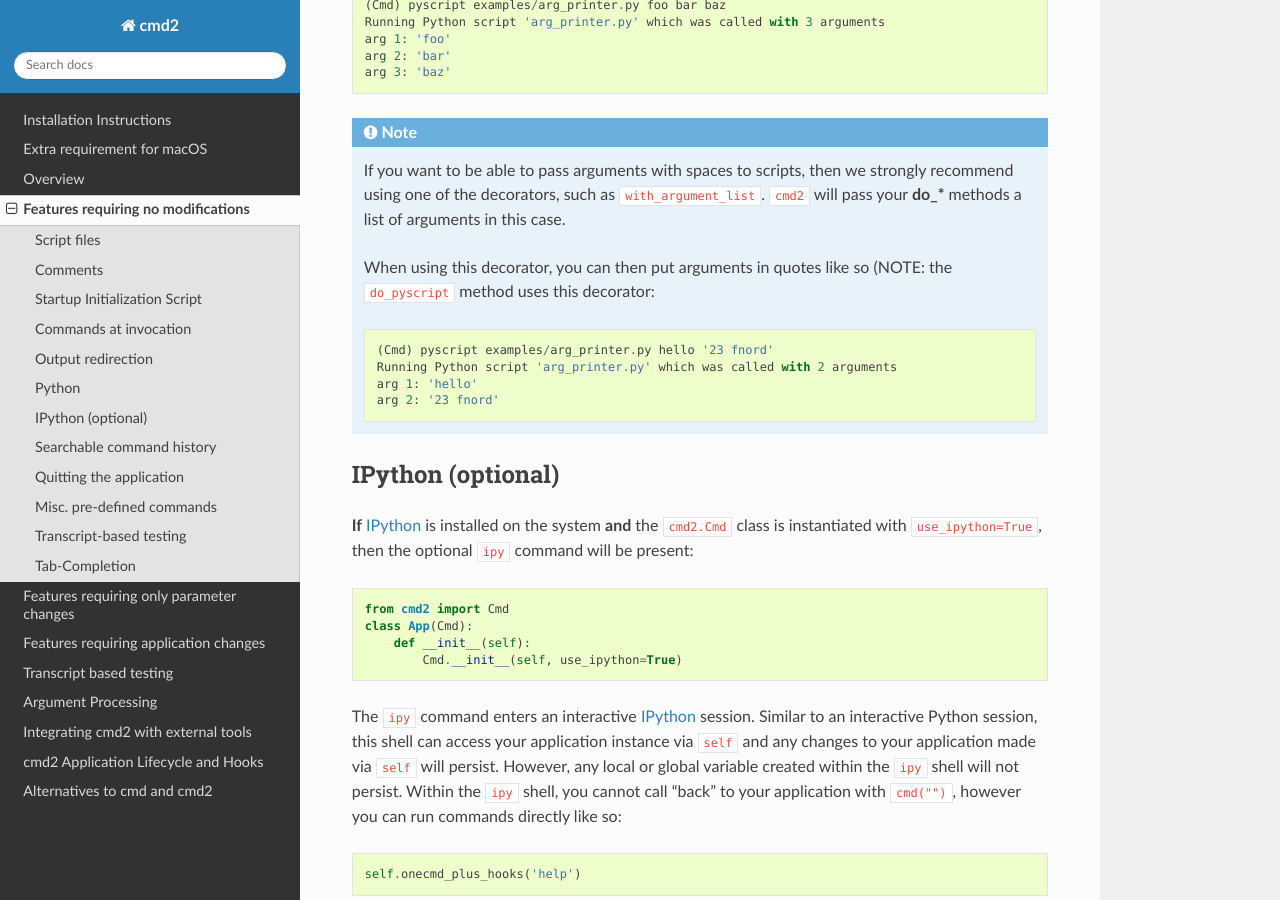
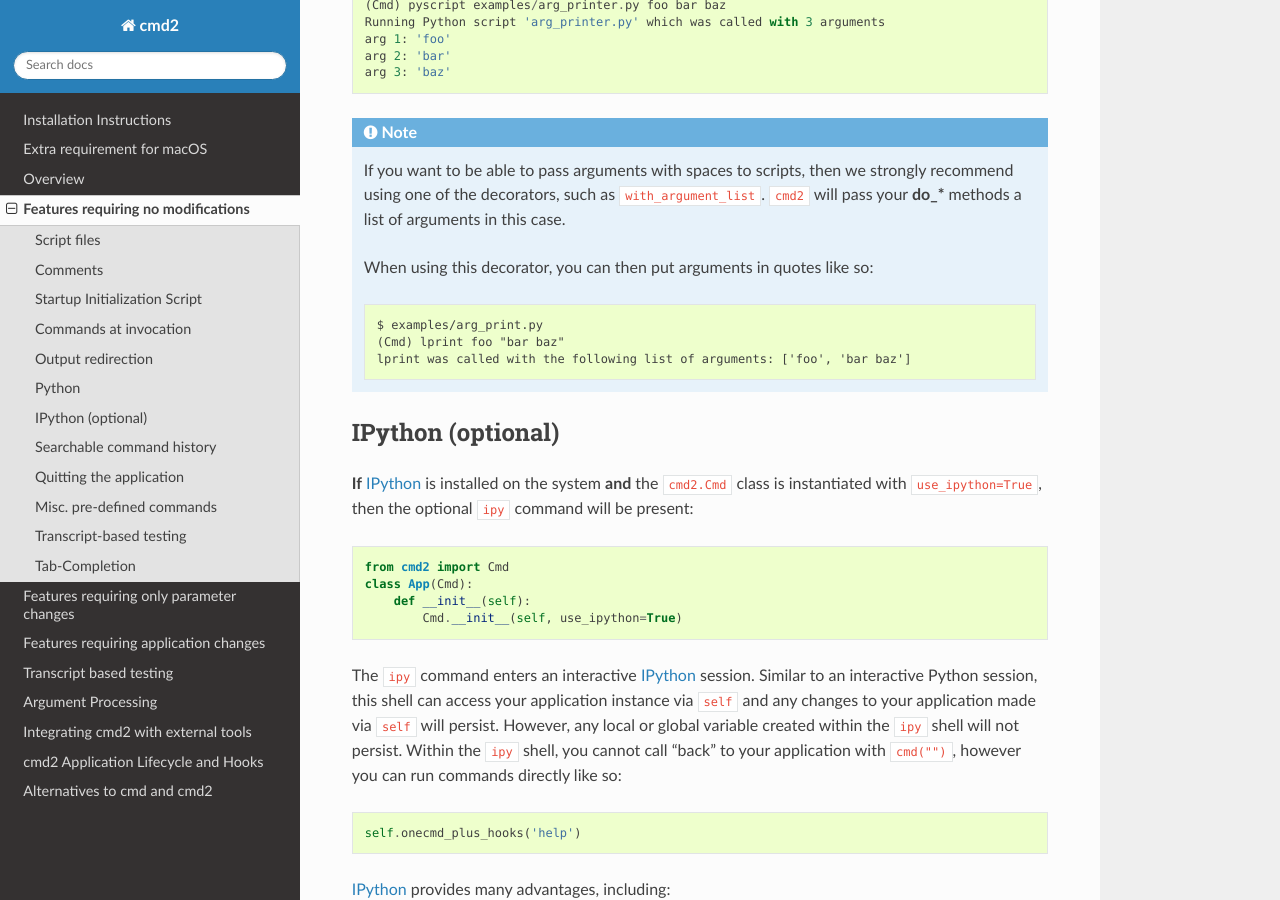
Before and after one commit to python-cmd2/cmd2, a Sphinx documentation site: the page built from docs/freefeatures.rst, in a window 1280 px wide and 900 px high, scrolled down 4474 px. Built offline with Sphinx 7.4.7 and the Read the Docs theme 2.0.0, drawn with Linux system fonts in a browser that asks for light colours.

```diff
--- a/docs/freefeatures.rst
+++ b/docs/freefeatures.rst
@@ -222,12 +222,11 @@ of using ``pyscript`` is shown below  along with the **examples/arg_printer.py**
     If you want to be able to pass arguments with spaces to scripts, then we strongly recommend using one of the decorators,
     such as ``with_argument_list``.  ``cmd2`` will pass your **do_*** methods a list of arguments in this case.
 
-    When using this decorator, you can then put arguments in quotes like so (NOTE: the ``do_pyscript`` method uses this decorator::
+    When using this decorator, you can then put arguments in quotes like so::
 
-        (Cmd) pyscript examples/arg_printer.py hello '23 fnord'
-        Running Python script 'arg_printer.py' which was called with 2 arguments
-        arg 1: 'hello'
-        arg 2: '23 fnord'
+        $ examples/arg_print.py
+        (Cmd) lprint foo "bar baz"
+        lprint was called with the following list of arguments: ['foo', 'bar baz']
 
 
 IPython (optional)
```
Also changed, not shown: CHANGELOG.md (+2 -0 lines).
